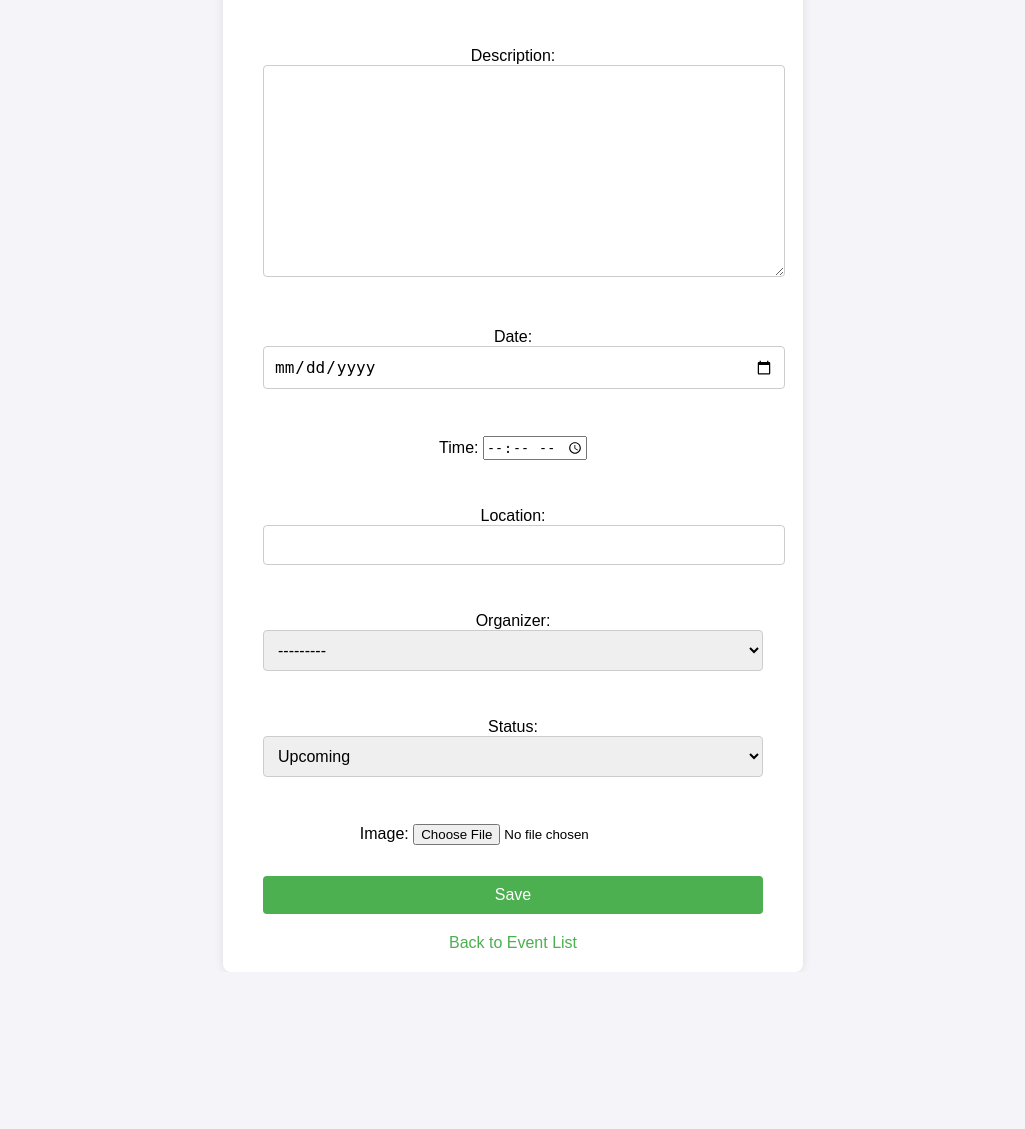
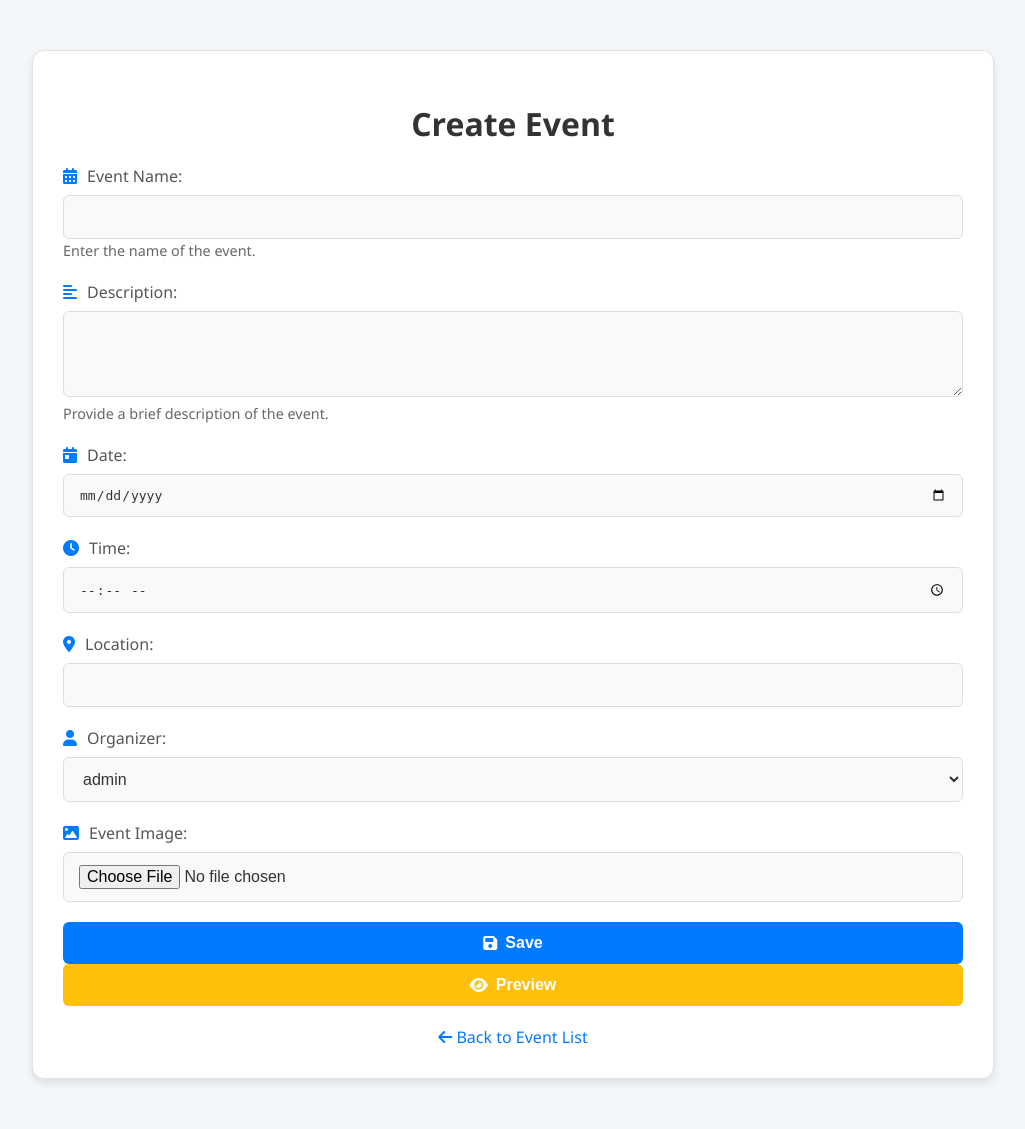
Before and after one commit to metroliv/schoolportal-main, a Django app: template Extracurricular/templates/event_form.html in a window 1280 px wide. Shown: the whole page, without its empty margins (127-1152 px from the left). Before the commit the page ends 948 px from the top, so only its background shows below. Run offline with Django 5.2, Linux system fonts and the light colour scheme; the template is opened without the code that fills it: values that come from a table or form of the project are taken from there, others are empty; data comes from the database, SQL or seed files in the repository; tables that the repository leaves empty hold one stand-in row (values such as "Sample post").

Commit message:
Update event_form.html

```diff
--- a/Extracurricular/templates/event_form.html
+++ b/Extracurricular/templates/event_form.html
@@ -1,82 +1,230 @@
-<!-- events/templates/event_form.html -->
 <!DOCTYPE html>
 <html>
 <head>
     <title>Create Event</title>
+    <link rel="stylesheet" href="https://cdnjs.cloudflare.com/ajax/libs/font-awesome/6.0.0-beta3/css/all.min.css">
     <style>
         body {
-            font-family: Arial, sans-serif;
-            background-color: #f4f4f9;
+            font-family: 'Segoe UI', Tahoma, Geneva, Verdana, sans-serif;
+            background-color: #f4f7f9;
             margin: 0;
             padding: 0;
-            display: flex;
-            justify-content: center;
-            align-items: center;
-            height: 100vh;
         }
         .container {
+            width: 80%;
+            max-width: 900px;
+            margin: 50px auto;
+            padding: 30px;
             background-color: #ffffff;
-            padding: 20px 40px;
-            box-shadow: 0 0 10px rgba(0, 0, 0, 0.1);
-            border-radius: 8px;
-            width: 100%;
-            max-width: 500px;
-            text-align: center;
+            box-shadow: 0 4px 8px rgba(0, 0, 0, 0.1);
+            border-radius: 12px;
+            border: 1px solid #e1e1e1;
         }
         h1 {
+            text-align: center;
+            color: #333;
             margin-bottom: 20px;
-            color: #333333;
+            font-size: 2em;
+            font-weight: 600;
         }
         form {
             display: flex;
             flex-direction: column;
-            gap: 15px;
         }
-        form input[type="text"],
-        form input[type="email"],
-        form input[type="date"],
-        form textarea,
-        form select {
+        .form-group {
+            position: relative;
+            margin-bottom: 20px;
+        }
+        .form-group label {
+            display: flex;
+            align-items: center;
+            color: #555;
+            margin-bottom: 8px;
+            font-size: 1em;
+            font-weight: 500;
+        }
+        .form-group label i {
+            margin-right: 10px;
+            color: #007bff;
+        }
+        .form-group input,
+        .form-group textarea,
+        .form-group select {
+            padding: 12px 15px;
+            border: 1px solid #ddd;
+            border-radius: 6px;
             width: 100%;
-            padding: 10px;
-            border: 1px solid #cccccc;
-            border-radius: 4px;
-            font-size: 16px;
+            box-sizing: border-box;
+            font-size: 1em;
+            color: #333;
+            background: #f9f9f9;
+            transition: border-color 0.3s, background-color 0.3s;
+        }
+        .form-group input:focus,
+        .form-group textarea:focus,
+        .form-group select:focus {
+            border-color: #007bff;
+            background-color: #ffffff;
+            outline: none;
+        }
+        .form-group small.form-text {
+            color: #666;
+            font-size: 0.9em;
         }
         form button {
-            background-color: #4CAF50;
+            background-color: #007bff;
             color: white;
-            padding: 10px;
             border: none;
-            border-radius: 4px;
-            font-size: 16px;
+            border-radius: 6px;
+            padding: 12px;
             cursor: pointer;
-            transition: background-color 0.3s;
+            font-size: 1em;
+            font-weight: 600;
+            transition: background-color 0.3s, transform 0.3s;
+            display: flex;
+            align-items: center;
+            justify-content: center;
+        }
+        form button i {
+            margin-right: 8px;
         }
         form button:hover {
-            background-color: #45a049;
+            background-color: #0056b3;
+            transform: scale(1.02);
+        }
+        form button:active {
+            background-color: #004494;
         }
         .back-link {
             display: block;
+            text-align: center;
             margin-top: 20px;
             text-decoration: none;
-            color: #4CAF50;
+            color: #007bff;
+            font-size: 1em;
+            font-weight: 500;
             transition: color 0.3s;
         }
         .back-link:hover {
-            color: #45a049;
+            color: #0056b3;
+            text-decoration: underline;
+        }
+        #preview-btn {
+            background-color: #ffc107;
+            color: #fff;
+            border: none;
+            border-radius: 6px;
+            padding: 12px;
+            cursor: pointer;
+            font-size: 1em;
+            font-weight: 600;
+            transition: background-color 0.3s, transform 0.3s;
+            display: flex;
+            align-items: center;
+            justify-content: center;
+        }
+        #preview-btn i {
+            margin-right: 8px;
+        }
+        #preview-btn:hover {
+            background-color: #e0a800;
+            transform: scale(1.02);
+        }
+        #preview-btn:active {
+            background-color: #d39e00;
+        }
+        #confirmation {
+            margin-top: 20px;
+            font-size: 1em;
+            font-weight: 500;
+            text-align: center;
+            color: #28a745;
+        }
+        @media (max-width: 768px) {
+            .container {
+                width: 90%;
+                padding: 20px;
+            }
         }
     </style>
 </head>
 <body>
     <div class="container">
         <h1>Create Event</h1>
-        <form method="post">
+        <form method="post" enctype="multipart/form-data">
             {% csrf_token %}
-            {{ form.as_p }}
-            <button type="submit">Save</button>
+
+            <div class="form-group">
+                <label for="event_name"><i class="fas fa-calendar-alt"></i> Event Name:</label>
+                <input type="text" id="event_name" name="event_name" required>
+                <small class="form-text">Enter the name of the event.</small>
+            </div>
+
+            <div class="form-group">
+                <label for="description"><i class="fas fa-align-left"></i> Description:</label>
+                <textarea id="description" name="description" rows="4" required></textarea>
+                <small class="form-text">Provide a brief description of the event.</small>
+            </div>
+
+            <div class="form-group">
+                <label for="date"><i class="fas fa-calendar-day"></i> Date:</label>
+                <input type="date" id="date" name="date" required>
+            </div>
+
+            <div class="form-group">
+                <label for="time"><i class="fas fa-clock"></i> Time:</label>
+                <input type="time" id="time" name="time" required>
+            </div>
+
+            <div class="form-group">
+                <label for="location"><i class="fas fa-map-marker-alt"></i> Location:</label>
+                <input type="text" id="location" name="location" required>
+            </div>
+
+            <div class="form-group">
+                <label for="organizer"><i class="fas fa-user"></i> Organizer:</label>
+                <select id="organizer" name="organizer">
+                    {% for user in users %}
+                        <option value="{{ user.id }}">{{ user.username }}</option>
+                    {% endfor %}
+                </select>
+            </div>
+
+            <div class="form-group">
+                <label for="image"><i class="fas fa-image"></i> Event Image:</label>
+                <input type="file" id="image" name="image">
+            </div>
+
+            <button type="submit"><i class="fas fa-save"></i> Save</button>
+            <button type="button" id="preview-btn"><i class="fas fa-eye"></i> Preview</button>
         </form>
-        <a href="{% url 'event_list' %}" class="back-link">Back to Event List</a>
+
+        <div id="confirmation" style="display: none;">
+            <p>Your event has been successfully created!</p>
+        </div>
+
+        <a href="{% url 'event_list' %}" class="back-link"><i class="fas fa-arrow-left"></i> Back to Event List</a>
     </div>
+
+    <script>
+        document.getElementById('preview-btn').addEventListener('click', function() {
+            // Implement preview functionality here
+            document.getElementById('confirmation').style.display = 'block';
+        });
+
+        // Example of form validation feedback
+        const form = document.querySelector('form');
+        form.addEventListener('submit', function(event) {
+            const inputs = form.querySelectorAll('input[required], textarea[required], select[required]');
+            inputs.forEach(input => {
+                if (!input.value) {
+                    event.preventDefault();
+                    input.style.borderColor = 'red';
+                } else {
+                    input.style.borderColor = '#ddd';
+                }
+            });
+        });
+    </script>
 </body>
 </html>
```
